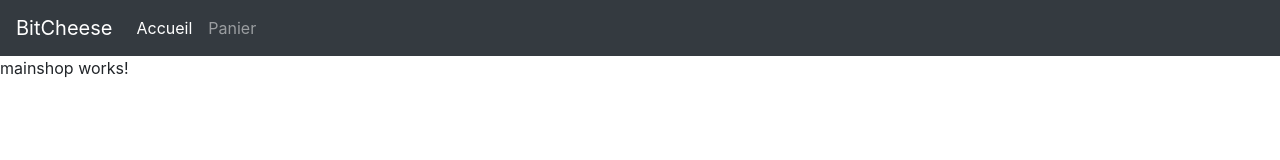
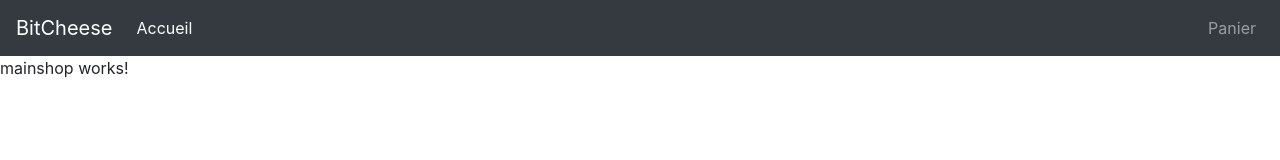
Before and after one commit to Kahbei/shopExercise, an Angular app: page / in a window 1280 px wide. Shown: the top 160 px of the page. Built offline with nearby package versions, Linux system fonts and the light colour scheme.

Commit message:
"panier" put to the right of navbar

```diff
--- a/src/app/components/template/header/header.component.html
+++ b/src/app/components/template/header/header.component.html
@@ -8,6 +8,8 @@
             <li class="nav-item active">
                 <a class="nav-link" routerLink="">Accueil <span class="sr-only">(current)</span></a>
             </li>
+        </ul>
+        <ul class="navbar-nav ml-auto">
             <li class="nav-item">
                 <a class="nav-link" routerLink="panier">Panier</a>
             </li>
```
Lines whose indentation alone changed are shown as unchanged.
